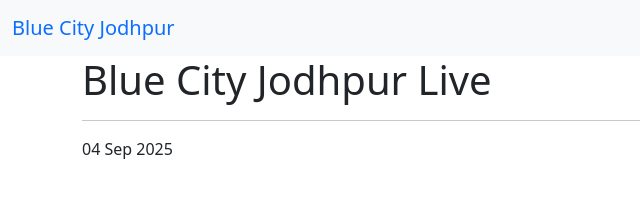
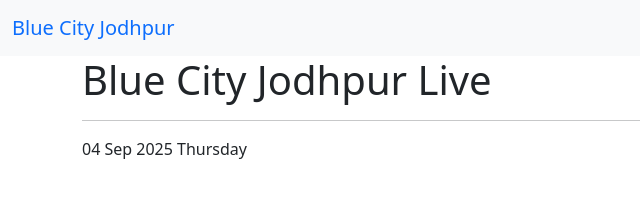
Before and after one commit to dave-amit/blueCityJodhpur, a plain HTML site: page index.html in a window 1280 px wide. Shown: the full height of the page, 0-640 px from the left. Drawn offline with nearby package versions, Linux system fonts and the light colour scheme.

Commit message:
index.html

```diff
--- a/index.html
+++ b/index.html
@@ -25,7 +25,7 @@
         <h1>Blue City Jodhpur Live</h1>
         <hr>
         <div class="row">
-            <div class="col-md-6">04 Sep 2025</div>
+            <div class="col-md-6">04 Sep 2025 Thursday</div>
             <div class="col-md-6"></div>
         </div>
     </div>
```
